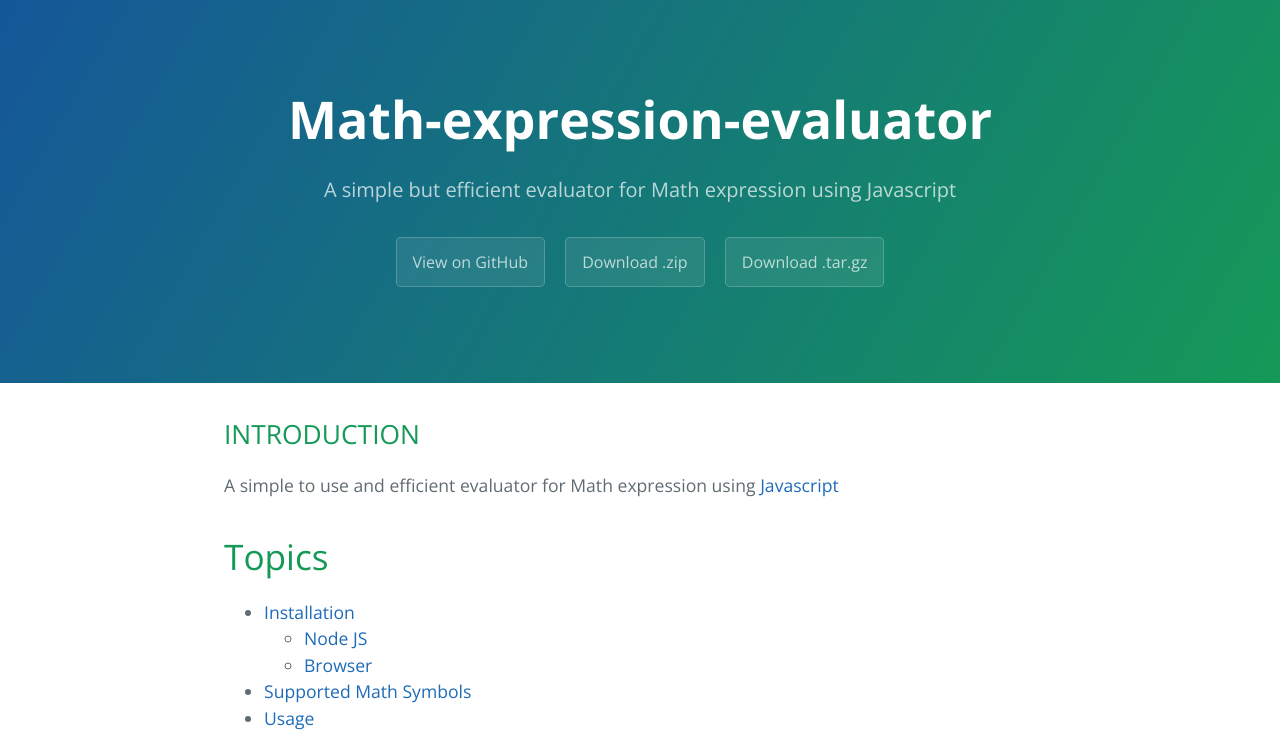
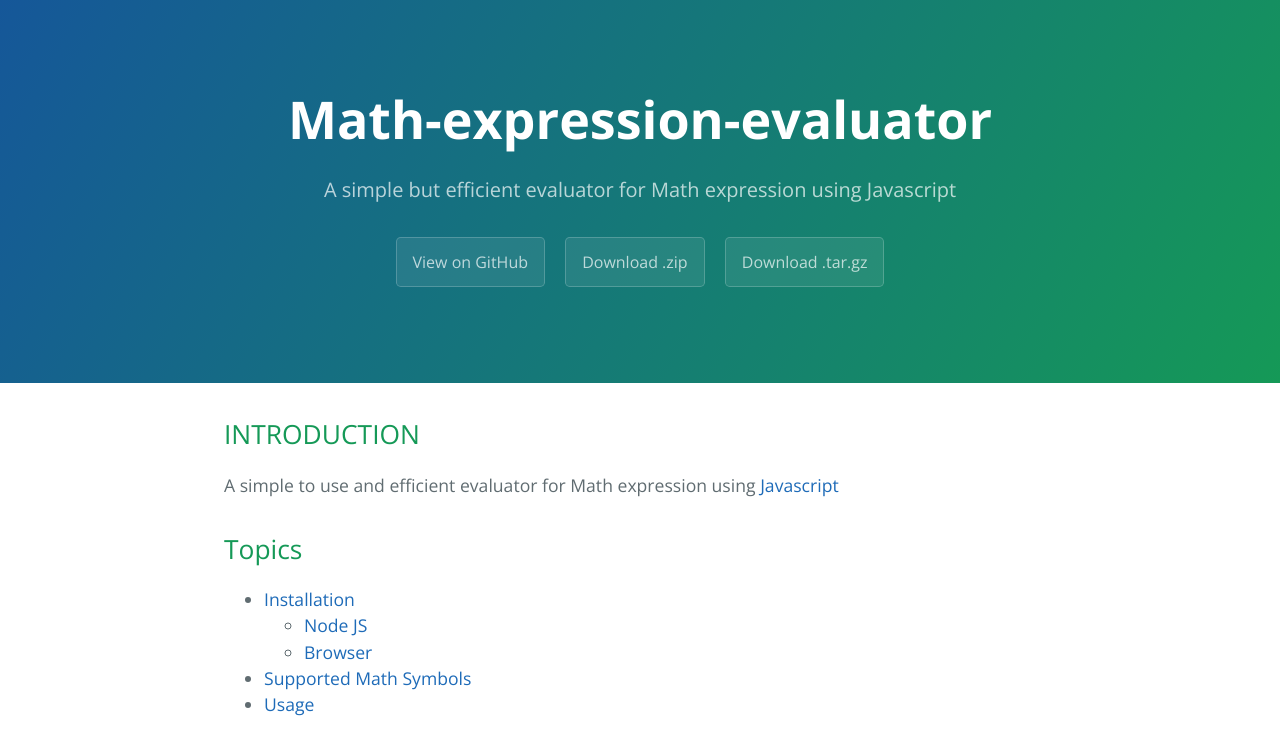
Before and after one commit to bugwheels94/math-expression-evaluator, a plain HTML site: page index.html in a window 1280 px wide. Shown: the top 747 px of the page. Drawn offline with nearby package versions, Linux system fonts and the light colour scheme.

```diff
--- a/index.html
+++ b/index.html
@@ -24,8 +24,8 @@
 
 <p>A simple to use and efficient evaluator for Math expression using <a href="#importing">Javascript</a></p>
 
-<h1>
-<a id="topics" class="anchor" href="#topics" aria-hidden="true"><span class="octicon octicon-link"></span></a>Topics</h1>
+<h2>
+<a id="topics" class="anchor" href="#topics" aria-hidden="true"><span class="octicon octicon-link"></span></a>Topics</h2>
 
 <ul>
 <li>
```
Also changed, not shown: params.json (+1 -1 lines).
